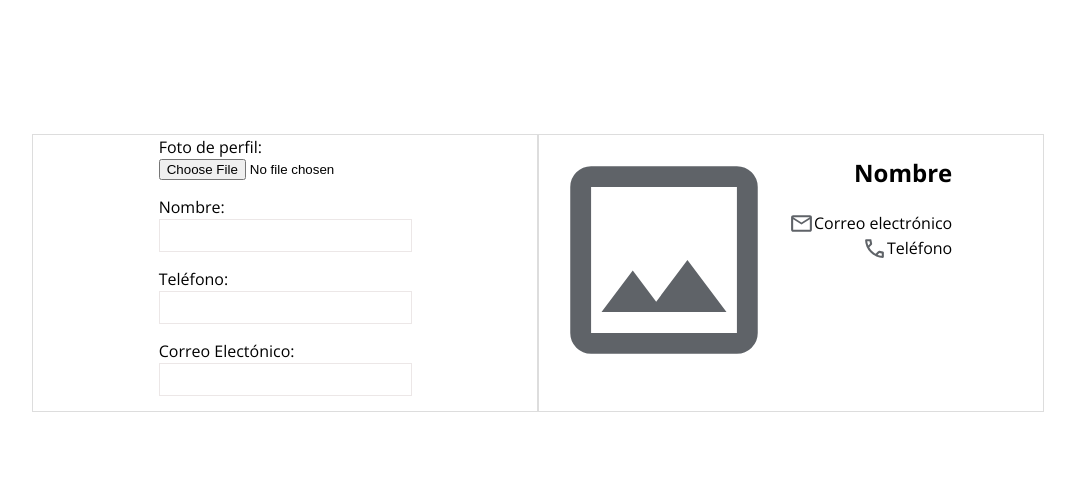
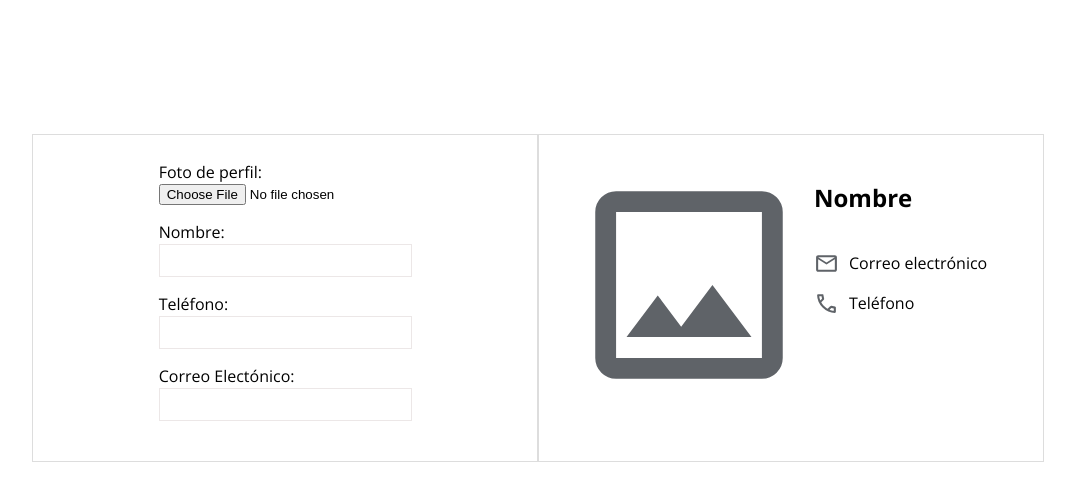
Before and after one commit to jmen95/profile-vanilla-js, a plain HTML site: page index.html in a window 1280 px wide. Shown: the whole page, without its empty margins (102-1177 px from the left). Drawn offline with nearby package versions, Linux system fonts and the light colour scheme.

Commit message:
agregar espacios

```diff
--- a/css/index.css
+++ b/css/index.css
@@ -20,6 +20,7 @@ body {
 .profile-main-item{
     border: 1px solid #ddd;
     width: 100%;
+    padding: 25px;
 }
 
 .profile-main-form{
@@ -45,8 +46,11 @@ body {
 .profile-main-view-item{
     display: flex;
     flex-direction: column;
+    align-items: flex-start;
+    gap: 15px;
 }
 .profile-item{
     display: flex;
     justify-content:flex-end;
+    gap: 10px;
 }
```
